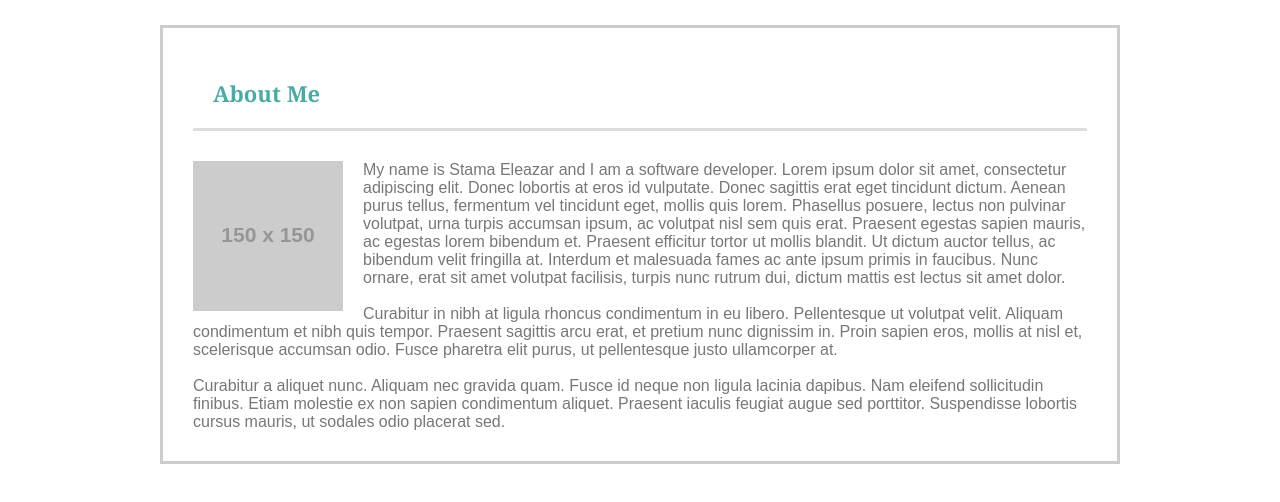
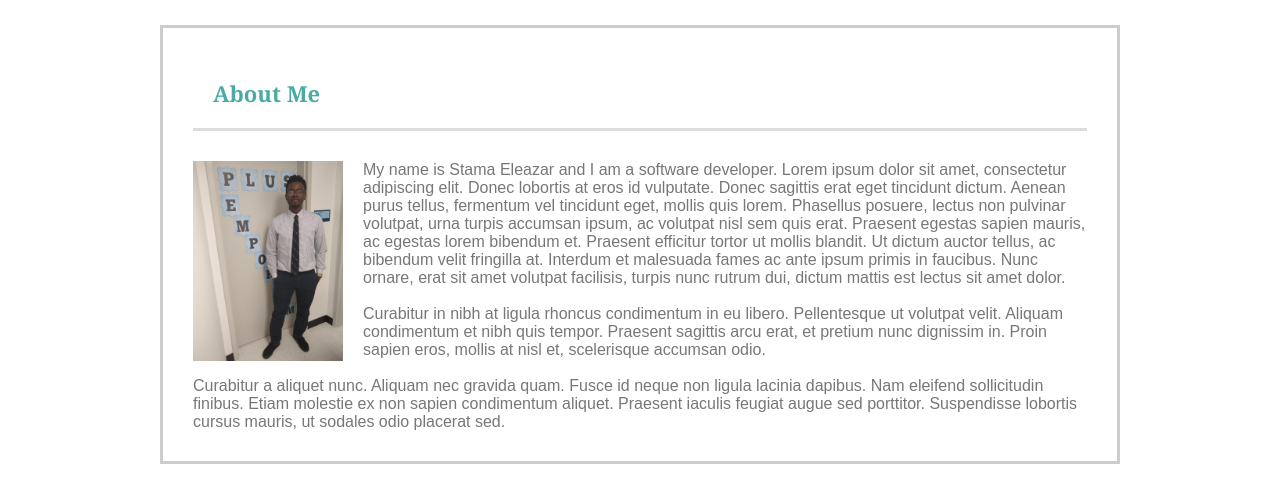
Before and after one commit to seleazar10/Basic-Portfolio, a plain HTML site: page index.html in a window 1280 px wide. Shown: the part 106-608 px from the top of the page. Drawn offline with Linux system fonts and the light colour scheme; placeholder pictures from the web are drawn by us.

Commit message:
sec1 completed with author's pic

```diff
--- a/assets/css/style.css
+++ b/assets/css/style.css
@@ -157,4 +157,5 @@ h1{
 .mypic{
     float: left;
     margin-right: 20px;
+    width: 150px;
 }
--- a/index.html
+++ b/index.html
@@ -55,13 +55,13 @@
 
 
 
-            <img class="mypic" alt="author-pic" src="https://via.placeholder.com/150">
+            <img class="mypic" alt="author-pic" src="assets/images/selea.jpeg.jpg">
 
                 <p> My name is Stama Eleazar and I am a software developer. Lorem ipsum dolor sit amet, consectetur adipiscing elit. Donec lobortis at eros id vulputate. Donec sagittis erat eget tincidunt dictum. Aenean purus tellus, fermentum vel tincidunt eget, mollis quis lorem. Phasellus posuere, lectus non pulvinar volutpat, urna turpis accumsan ipsum, ac volutpat nisl sem quis erat. Praesent egestas sapien mauris, ac egestas lorem bibendum et. Praesent efficitur tortor ut mollis blandit. Ut dictum auctor tellus, ac bibendum velit fringilla at. Interdum et malesuada fames ac ante ipsum primis in faucibus. Nunc ornare, erat sit amet volutpat facilisis, turpis nunc rutrum dui, dictum mattis est lectus sit amet dolor.
                     <br>
                     <br>
 
-                    Curabitur in nibh at ligula rhoncus condimentum in eu libero. Pellentesque ut volutpat velit. Aliquam condimentum et nibh quis tempor. Praesent sagittis arcu erat, et pretium nunc dignissim in. Proin sapien eros, mollis at nisl et, scelerisque accumsan odio. Fusce pharetra elit purus, ut pellentesque justo ullamcorper at.
+                    Curabitur in nibh at ligula rhoncus condimentum in eu libero. Pellentesque ut volutpat velit. Aliquam condimentum et nibh quis tempor. Praesent sagittis arcu erat, et pretium nunc dignissim in. Proin sapien eros, mollis at nisl et, scelerisque accumsan odio.
                      <br>
                      <br>
 
```
